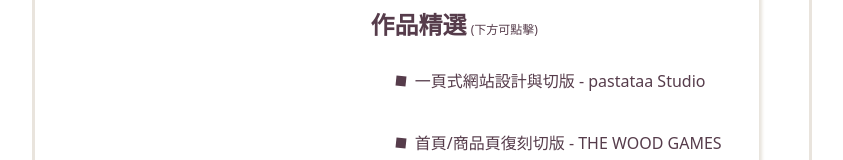
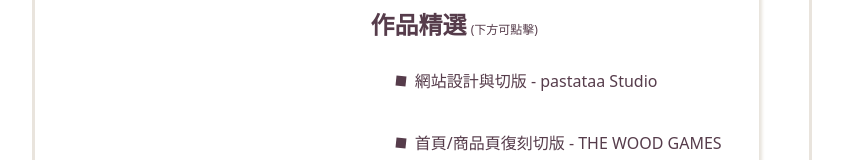
Before and after one commit to sylvia-010/RESUME_CH, a plain HTML site: page index.html in a window 1280 px wide. Shown: the part 972-1132 px from the top of the page, without its empty margins (218-1061 px from the left). Drawn offline with nearby package versions, Linux system fonts and the light colour scheme.

Commit message:
no message

```diff
--- a/index.html
+++ b/index.html
@@ -270,7 +270,7 @@
                             <li class="mt-[10px] mb-[35px] ml-[5px] px-[20px]">
                                 <div class="mb-[1px] w-[10px] h-[10px] rotate-6 bg-[#563C4B] mt-[10px] inline-block"></div>
                                 <h3 class="inline-block pl-[5px] text-[#563C4B]"><a
-                                        href="https://sylvia-010.github.io/pastataa-Studio/">一頁式網站設計與切版 - pastataa
+                                        href="https://sylvia-010.github.io/pastataaStudio/">網站設計與切版 - pastataa
                                         Studio</a></h3>
                             </li>
                             <li class="mb-[35px] ml-[5px] px-[20px]">
```
